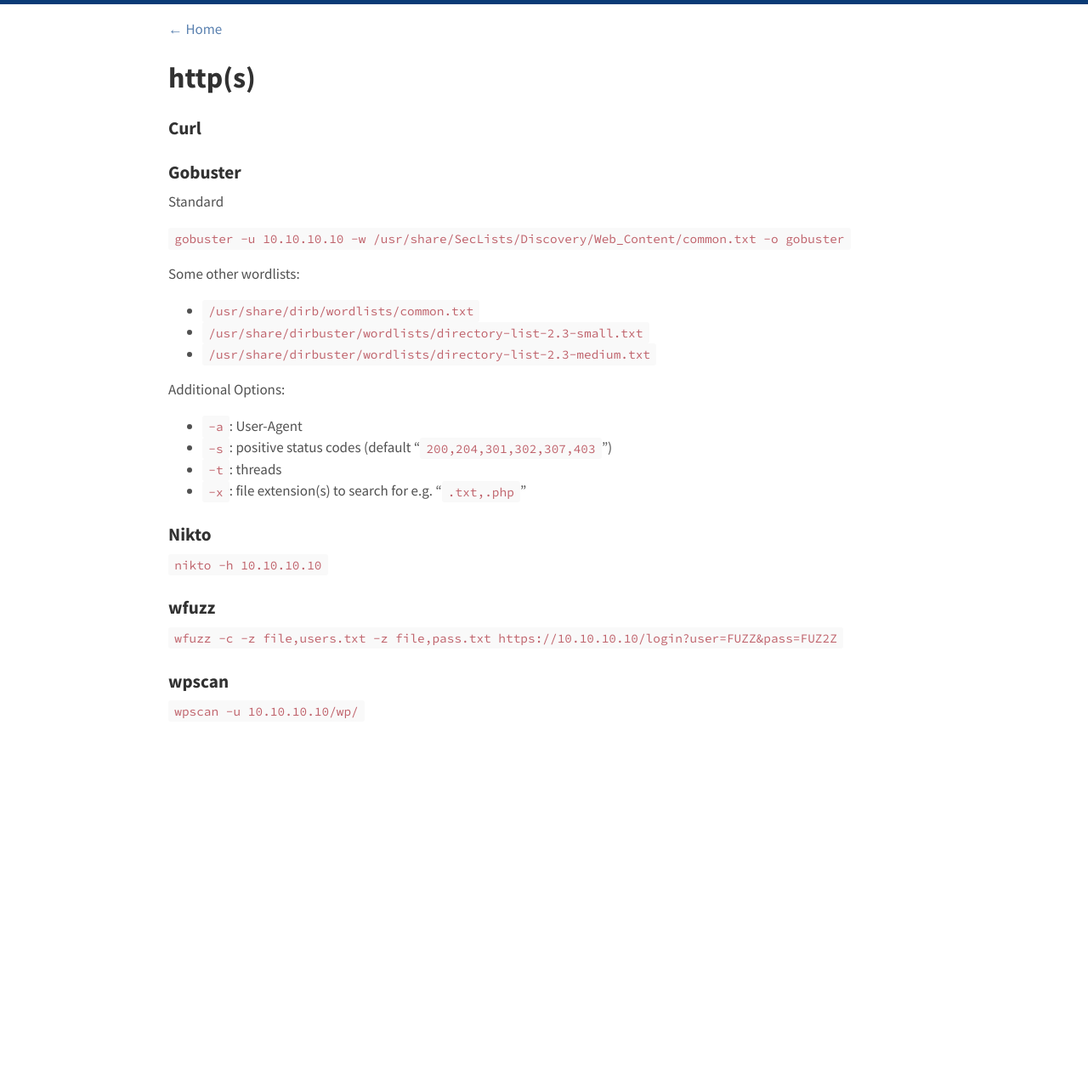
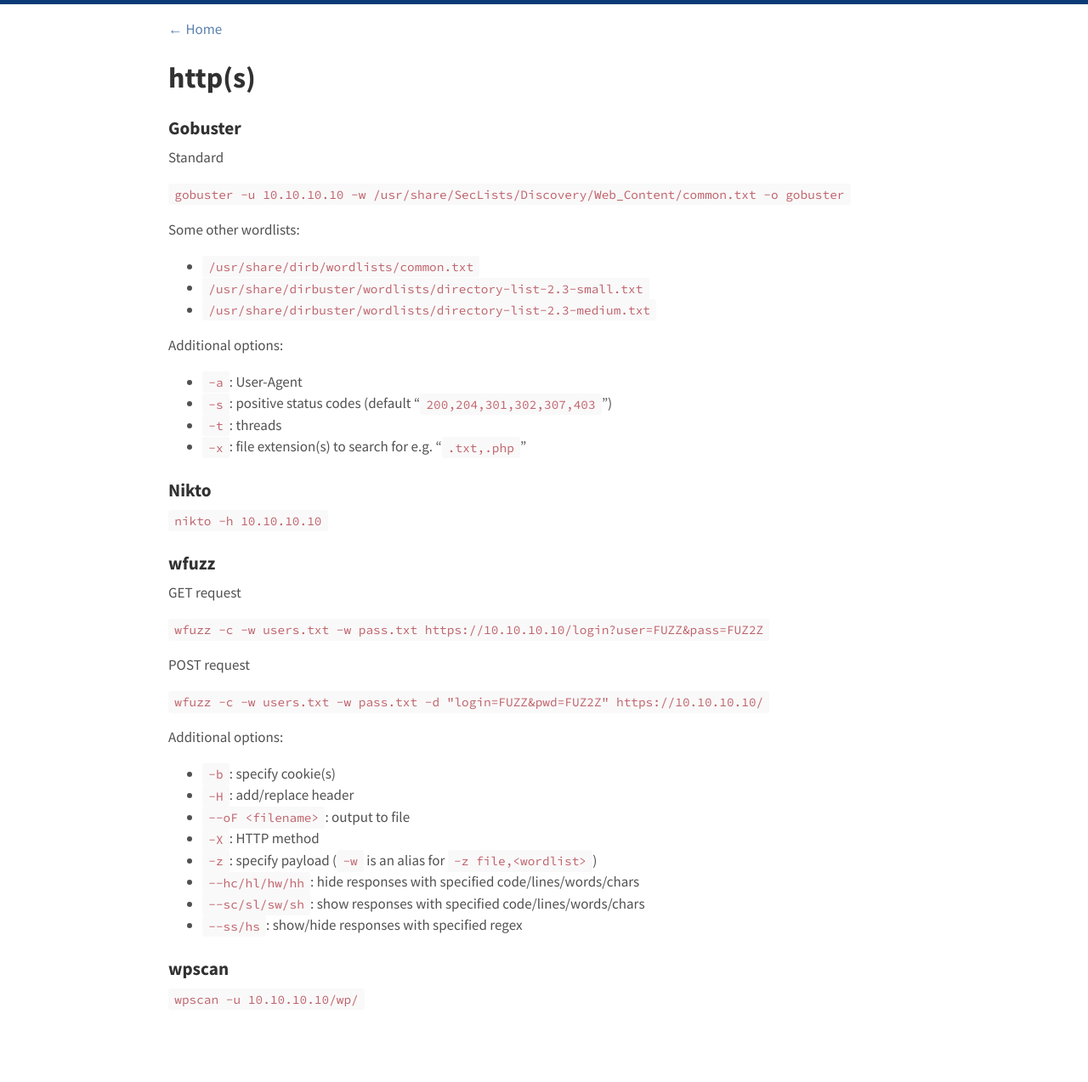
Before and after one commit to agrzeslak/cheatsheet, a Jekyll site: the page built from _topics/http.md, in a window 1280 px wide. Shown: the whole page at 85% size. Built offline with Jekyll 4.4.1, drawn with Linux system fonts in a browser that asks for light colours; before the commit the page ends 934 px from its top, so only the background shows below that.

Commit message:
Added wfuzz section

```diff
--- a/_topics/http.md
+++ b/_topics/http.md
@@ -13,8 +13,6 @@ tags:
     - wpscan
 ---
 # http(s)
-### Curl
-
 ### Gobuster
 
 Standard
@@ -26,7 +24,7 @@ Some other wordlists:
 - `/usr/share/dirbuster/wordlists/directory-list-2.3-small.txt`
 - `/usr/share/dirbuster/wordlists/directory-list-2.3-medium.txt`
 
-Additional Options:
+Additional options:
 - `-a`: User-Agent
 - `-s`: positive status codes (default "`200,204,301,302,307,403`")
 - `-t`: threads
@@ -38,7 +36,23 @@ Additional Options:
 
 ### wfuzz
 
-`wfuzz -c -z file,users.txt -z file,pass.txt https://10.10.10.10/login?user=FUZZ&pass=FUZ2Z`
+GET request
+
+`wfuzz -c -w users.txt -w pass.txt https://10.10.10.10/login?user=FUZZ&pass=FUZ2Z`
+
+POST request
+
+`wfuzz -c -w users.txt -w pass.txt -d "login=FUZZ&pwd=FUZ2Z" https://10.10.10.10/`
+
+Additional options:
+- `-b`: specify cookie(s)
+- `-H`: add/replace header
+- `--oF <filename>`: output to file
+- `-X`: HTTP method
+- `-z`: specify payload (`-w` is an alias for `-z file,<wordlist>`)
+- `--hc/hl/hw/hh`: hide responses with specified code/lines/words/chars
+- `--sc/sl/sw/sh`: show responses with specified code/lines/words/chars
+- `--ss/hs`: show/hide responses with specified regex
 
 ### wpscan
 
```
Also changed, not shown: _topics/nmap.md (+2 -2 lines).
